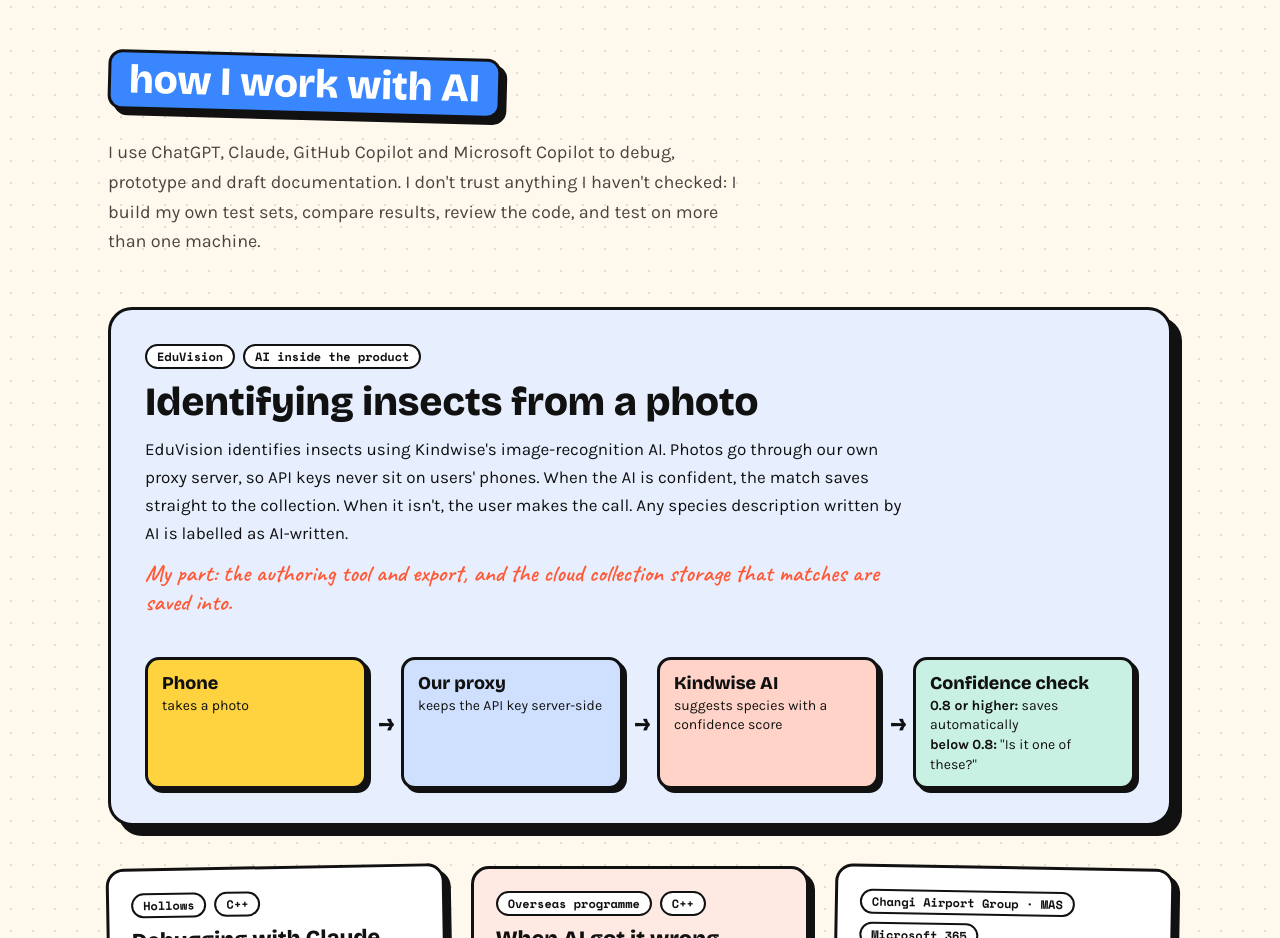
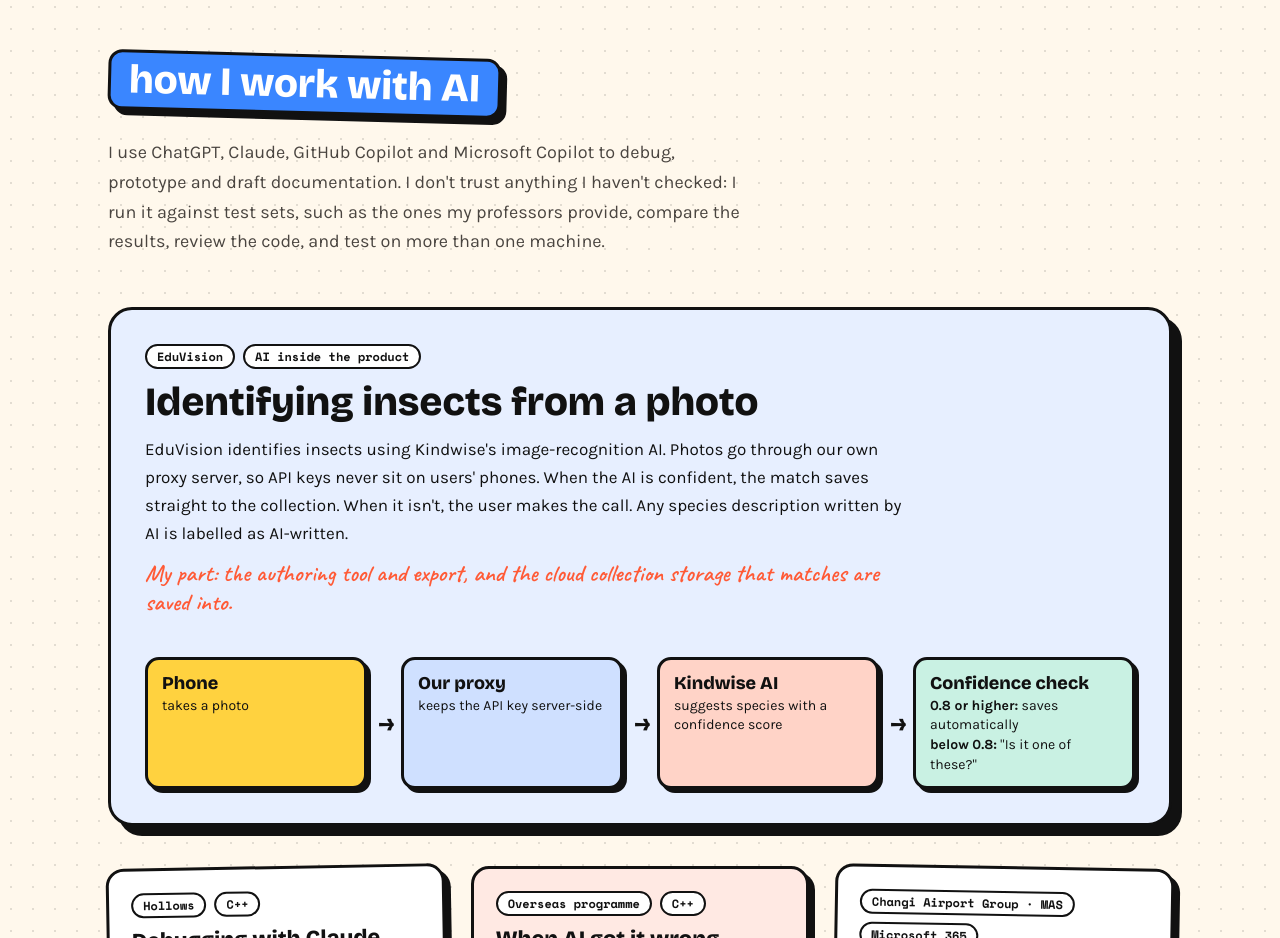
Before and after one commit to riffyyyy/riffyyyy.github.io, a plain HTML site: page index.html in a window 1280 px wide. Shown: the part 5240-6178 px from the top of the page. Drawn offline with nearby package versions, Linux system fonts and the light colour scheme.

Commit message:
Correct AI section: test sets are provided by professors
Co-Authored-By: Claude Opus 5.5 <noreply@anthropic.com>
Claude-Session: https://claude.ai/code/session_01ApN2o66cGhLzw72MtZEneR

```diff
--- a/index.html
+++ b/index.html
@@ -251,7 +251,7 @@
   <!-- AI -->
   <section id="ai" class="ai">
     <h2 class="section-title"><span class="sticker blue">how I work with AI</span></h2>
-    <p class="work-intro">I use ChatGPT, Claude, GitHub Copilot and Microsoft Copilot to debug, prototype and draft documentation. I don't trust anything I haven't checked: I build my own test sets, compare results, review the code, and test on more than one machine.</p>
+    <p class="work-intro">I use ChatGPT, Claude, GitHub Copilot and Microsoft Copilot to debug, prototype and draft documentation. I don't trust anything I haven't checked: I run it against test sets, such as the ones my professors provide, compare the results, review the code, and test on more than one machine.</p>
 
     <article class="ai-feature">
       <div class="ai-text">
```
